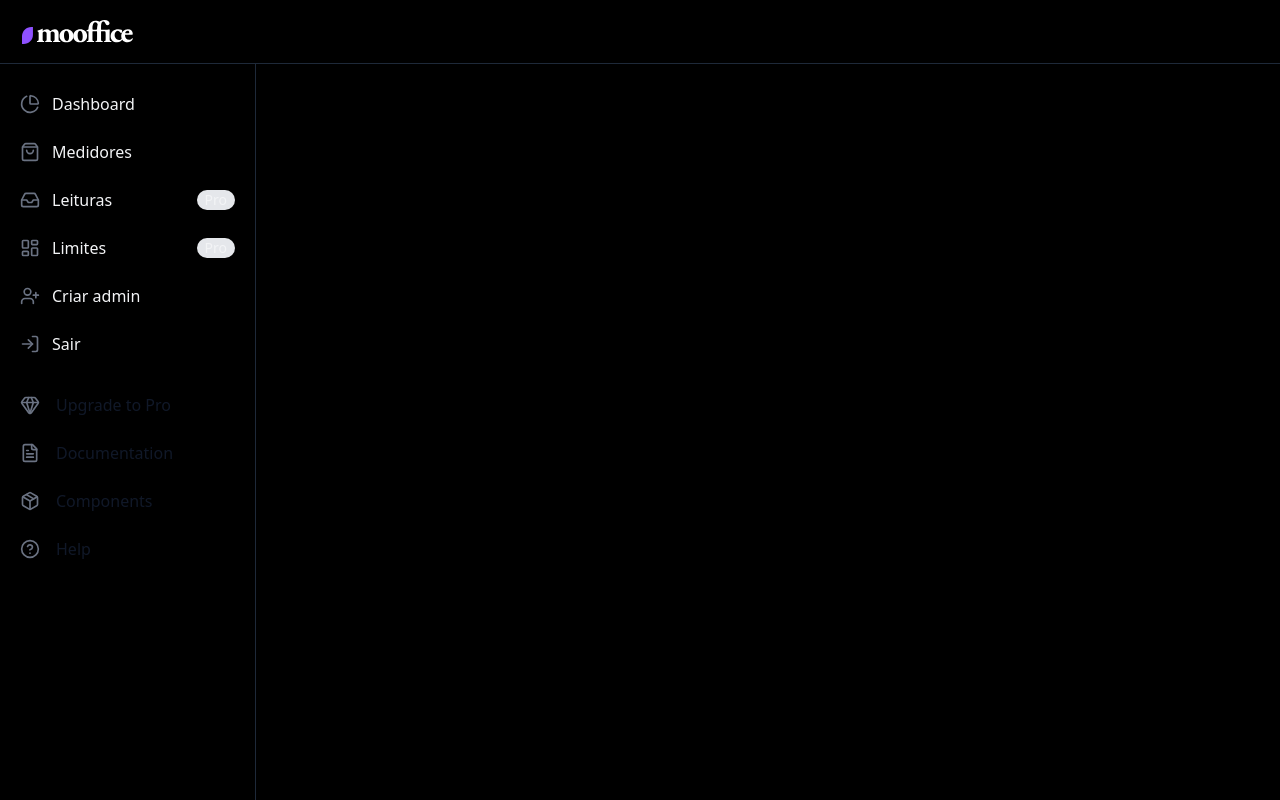
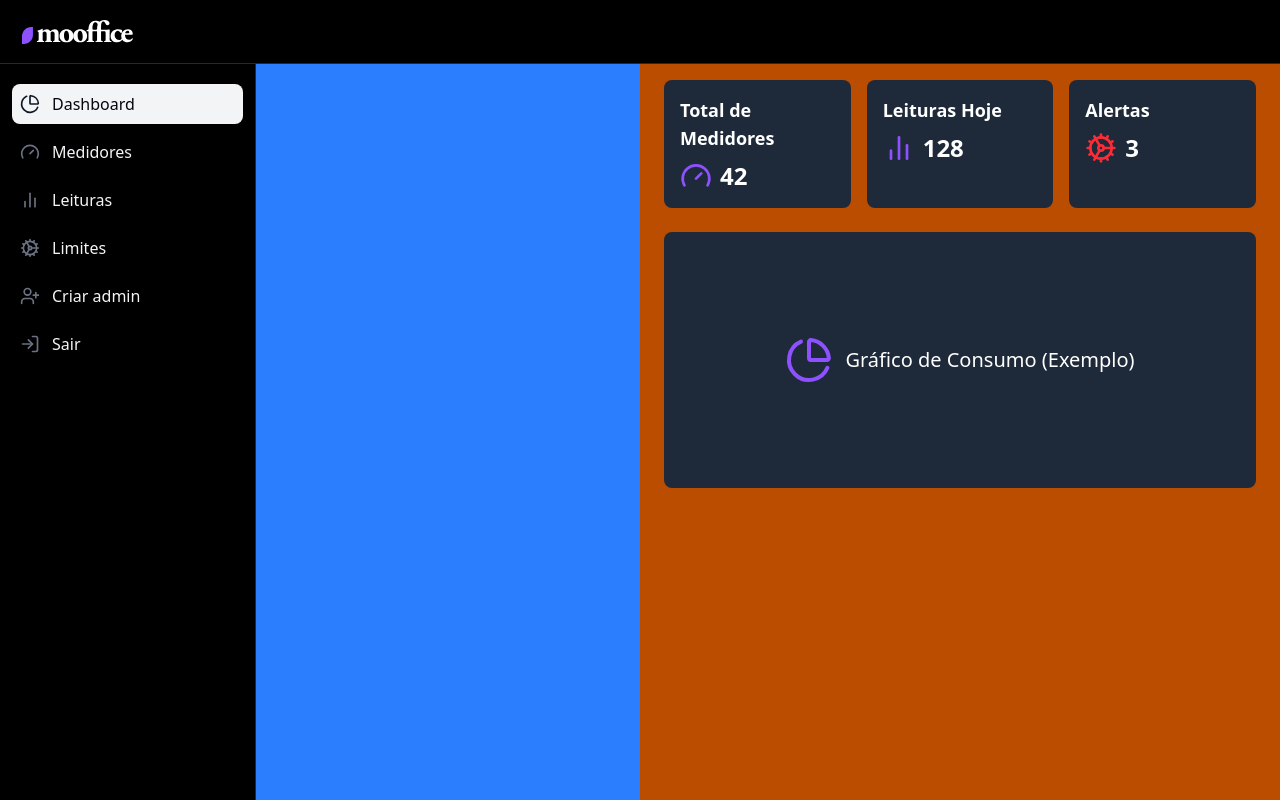
Before and after one commit to erdesousa/mooffice-frontend, a React (Vite) app: page /dashboard in a window 1280 px wide. Built offline with nearby package versions, Linux system fonts and the light colour scheme.

Commit message:
feat: comitando um version

```diff
--- a/package.json
+++ b/package.json
@@ -21,7 +21,8 @@
     "react-input-mask": "^2.0.4",
     "react-router-dom": "^7.8.0",
     "validator": "^13.15.15",
-    "zod": "^4.0.17"
+    "zod": "^4.0.17",
+    "zustand": "^5.0.7"
   },
   "devDependencies": {
     "@eslint/js": "^9.33.0",
--- /dev/null
+++ b/src/components/ui/MainContent.tsx
@@ -0,0 +1,100 @@
+import React from 'react';
+import { PieChart, Gauge, ChartNoAxesColumn, Cog, UserPlus } from 'lucide-react';
+
+interface MainContentProps {
+  activeItem: string;
+}
+
+const MainContent: React.FC<MainContentProps> = ({ activeItem }) => {
+  // Renderiza diferentes conteúdos com base no item ativo
+  const renderContent = () => {
+    switch (activeItem) {
+      case 'Dashboard':
+        return (
+          <div className="p-6">
+            <h1 className="text-2xl font-bold mb-6">Dashboard</h1>
+            <div className="grid grid-cols-1 md:grid-cols-2 lg:grid-cols-3 gap-4 mb-6">
+              {/* KPIs */}
+              <div className="bg-gray-800 rounded-lg p-4 text-white">
+                <h2 className="text-lg font-semibold mb-2">Total de Medidores</h2>
+                <div className="flex items-center">
+                  <Gauge className="w-8 h-8 mr-2 text-violet-500" />
+                  <span className="text-2xl font-bold">42</span>
+                </div>
+              </div>
+              <div className="bg-gray-800 rounded-lg p-4 text-white">
+                <h2 className="text-lg font-semibold mb-2">Leituras Hoje</h2>
+                <div className="flex items-center">
+                  <ChartNoAxesColumn className="w-8 h-8 mr-2 text-violet-500" />
+                  <span className="text-2xl font-bold">128</span>
+                </div>
+              </div>
+              <div className="bg-gray-800 rounded-lg p-4 text-white">
+                <h2 className="text-lg font-semibold mb-2">Alertas</h2>
+                <div className="flex items-center">
+                  <Cog className="w-8 h-8 mr-2 text-red-500" />
+                  <span className="text-2xl font-bold">3</span>
+                </div>
+              </div>
+            </div>
+            {/* Gráfico */}
+            <div className="bg-gray-800 rounded-lg p-4 text-white h-64 flex items-center justify-center">
+              <PieChart className="w-12 h-12 mr-3 text-violet-500" />
+              <span className="text-xl">Gráfico de Consumo (Exemplo)</span>
+            </div>
+          </div>
+        );
+      case 'Medidores':
+        return (
+          <div className="p-6">
+            <h1 className="text-2xl font-bold mb-6">Medidores</h1>
+            <div className="bg-gray-800 rounded-lg p-4 text-white">
+              <p>Lista de medidores e suas informações</p>
+            </div>
+          </div>
+        );
+      case 'Leituras':
+        return (
+          <div className="p-6">
+            <h1 className="text-2xl font-bold mb-6">Leituras</h1>
+            <div className="bg-gray-800 rounded-lg p-4 text-white">
+              <p>Histórico de leituras e gráficos</p>
+            </div>
+          </div>
+        );
+      case 'Limites':
+        return (
+          <div className="p-6">
+            <h1 className="text-2xl font-bold mb-6">Limites</h1>
+            <div className="bg-gray-800 rounded-lg p-4 text-white">
+              <p>Configuração de limites e alertas</p>
+            </div>
+          </div>
+        );
+      case 'Criar admin':
+        return (
+          <div className="p-6">
+            <h1 className="text-2xl font-bold mb-6">Criar Administrador</h1>
+            <div className="bg-gray-800 rounded-lg p-4 text-white">
+              <p>Formulário para criar novos administradores</p>
+            </div>
+          </div>
+        );
+      default:
+        return (
+          <div className="p-6">
+            <h1 className="text-2xl font-bold mb-6">Selecione uma opção</h1>
+            <p>Escolha uma opção no menu lateral para visualizar o conteúdo.</p>
+          </div>
+        );
+    }
+  };
+
+  return (
+    <div className="text-white w-full h-full overflow-y-auto">
+      {renderContent()}
+    </div>
+  );
+};
+
+export default MainContent;
--- a/src/components/ui/Sidebar.tsx
+++ b/src/components/ui/Sidebar.tsx
@@ -1,45 +1,35 @@
 import React from 'react';
 import {
   PieChart,
-  LayoutDashboard,
-  Inbox,
-  ShoppingBag,
   LogIn,
   UserPlus,
   Search,
-  Gem,
-  FileText,
-  Package,
-  HelpCircle
+  Gauge,
+  ChartNoAxesColumn,
+  Cog,
 } from 'lucide-react';
 
 interface SidebarProps {
   isOpen: boolean;
+  onItemClick: (label: string) => void;
+  activeItem: string;
 }
 
-const Sidebar: React.FC<SidebarProps> = ({ isOpen }) => {
+const Sidebar: React.FC<SidebarProps> = ({ isOpen, onItemClick, activeItem }) => {
   const menuItems = [
     { icon: PieChart, label: 'Dashboard', href: '#' },
-    { icon: ShoppingBag, label: 'Medidores', href: '#' },
-    { icon: Inbox, label: 'Leituras', href: '#', badge: 'Pro', target: '_blank' },
-    { icon: LayoutDashboard, label: 'Limites', href: '#', badge: 'Pro', target: '_blank' },
+    { icon: Gauge, label: 'Medidores', href: '#' },
+    { icon: ChartNoAxesColumn, label: 'Leituras', href: '#' },
+    { icon: Cog, label: 'Limites', href: '#' },
     { icon: UserPlus, label: 'Criar admin', href: '#' },
     { icon: LogIn, label: 'Sair', href: '#' },
-  ];
-
-  const secondaryItems = [
-    { icon: Gem, label: 'Upgrade to Pro', href: '#' },
-    { icon: FileText, label: 'Documentation', href: '#', target: '_blank' },
-    { icon: Package, label: 'Components', href: '#', target: '_blank' },
-    { icon: HelpCircle, label: 'Help', href: '#', target: '_blank' },
   ];
 
   return (
     <>
       <aside
-        className={`fixed z-20 h-full top-0 left-0 pt-16 flex lg:flex flex-shrink-0 flex-col w-64 transition-all duration-300 ${
-          isOpen ? 'translate-x-0' : '-translate-x-full lg:translate-x-0'
-        }`}
+        className={`fixed z-20 h-full top-0 left-0 pt-16 flex lg:flex flex-shrink-0 flex-col w-64 transition-all duration-300 ${isOpen ? 'translate-x-0' : '-translate-x-full lg:translate-x-0'
+          }`}
       >
         <div className="relative flex-1 flex flex-col min-h-0 border-r border-gray-800 bg-black pt-0">
           <div className="flex-1 flex flex-col pt-5 pb-4 overflow-y-auto">
@@ -62,40 +52,23 @@ const Sidebar: React.FC<SidebarProps> = ({ isOpen }) => {
                   <li key={index}>
                     <a
                       href={item.href}
-                      target={item.target}
-                      className="text-base text-gray-100 font-normal rounded-lg flex items-center p-2 hover:bg-gray-100 hover:text-gray-950 group transition-colors"
+                      onClick={(e) => {
+                        e.preventDefault();
+                        onItemClick(item.label);
+                      }}
+                      className={`text-base text-gray-100 font-normal rounded-lg flex items-center p-2 hover:bg-gray-100 hover:text-gray-950 group transition-colors ${activeItem === item.label ? 'bg-gray-100 text-gray-950' : ''}`}
                     >
-                      <item.icon className="w-5 h-5 text-gray-500 group-hover:text-gray-900 transition duration-75" />
+                      <item.icon className={`w-5 h-5 ${activeItem === item.label ? 'text-gray-900' : 'text-gray-500'} group-hover:text-gray-900 transition duration-75`} />
                       <span className="ml-3 flex-1 whitespace-nowrap">{item.label}</span>
-                      {item.badge && (
-                        <span className="bg-gray-200 text-gray-100 ml-3 text-sm font-medium inline-flex items-center justify-center px-2 rounded-full">
-                          {item.badge}
-                        </span>
-                      )}
                     </a>
                   </li>
                 ))}
               </ul>
-
-              <div className="space-y-2 pt-2">
-                {secondaryItems.map((item, index) => (
-                  <a
-                    key={index}
-                    href={item.href}
-                    target={item.target}
-                    className="text-base text-gray-900 font-normal rounded-lg hover:bg-gray-100 group transition duration-75 flex items-center p-2"
-                  >
-                    <item.icon className="w-5 h-5 text-gray-500 flex-shrink-0 group-hover:text-gray-900 transition duration-75" />
-                    <span className="ml-4">{item.label}</span>
-                  </a>
-                ))}
-              </div>
             </div>
           </div>
         </div>
       </aside>
 
-      {/* Mobile backdrop */}
       {isOpen && (
         <div className="bg-gray-900 opacity-50 fixed inset-0 z-10 lg:hidden" />
       )}
--- a/src/pages/Dashboard/Dashboard.tsx
+++ b/src/pages/Dashboard/Dashboard.tsx
@@ -1,22 +1,38 @@
 import { useState } from 'react';
 import Navbar from '../../components/ui/Navbar';
 import Sidebar from '../../components/ui/Sidebar';
+import MainContent from '../../components/ui/MainContent';
 
 function Dashboard() {
   const [isSidebarOpen, setIsSidebarOpen] = useState(false);
+  const [activeItem, setActiveItem] = useState('Dashboard');
 
   const toggleSidebar = () => {
     setIsSidebarOpen(!isSidebarOpen);
   };
 
+  const handleItemClick = (label: string) => {
+    setActiveItem(label);
+    // Em dispositivos móveis, fecha a sidebar após clicar
+    if (window.innerWidth < 1024) {
+      setIsSidebarOpen(false);
+    }
+  };
+
   return (
-    <div className="h-screen overflow-hidden flex items-center justify-center" style={{ background: '#000000' }}>
-      <div className="w-full h-full">
+    <div className="bg-black h-screen overflow-hidden flex">
+      <div className="bg-blue-500 w-full h-full">
         <Navbar isSidebarOpen={isSidebarOpen} toggleSidebar={toggleSidebar} />
       </div>
 
-      <div className="flex overflow-hidden bg-white pt-16">
-        <Sidebar isOpen={isSidebarOpen} />
+      <div className="bg-amber-700 overflow-hidden w-full h-full">
+        <Sidebar
+          isOpen={isSidebarOpen}
+          onItemClick={handleItemClick}
+          activeItem={activeItem}
+        />
+
+        <MainContent activeItem={activeItem} />
       </div>
     </div>
   );
--- a/src/pages/Register/Register.tsx
+++ b/src/pages/Register/Register.tsx
@@ -3,19 +3,27 @@ import Button from "../../components/ui/Button";
 import StateSelect from "../../components/ui/StateSelect";
 import { useForm } from "react-hook-form";
 import validator from 'validator';
-import { Link } from "react-router-dom";
+import { Link, useNavigate } from "react-router-dom";
 import type { EnterpriseInput } from '../../types/cadastro/empresa';
 import logo from "../../assets/Group 2260.svg";
 import { cadastro } from "../../api/authApi";
+import { useEmpresaStore } from "../../store/useEmpresaStore";
 
 export default function Register() {
 
     const { register, handleSubmit, formState: { errors } } = useForm<EnterpriseInput>();
 
+    const navigate = useNavigate();
+    const setEmpresaId = useEmpresaStore((state) => state.setEmpresaId);
+
     const onSubmit = async (data: EnterpriseInput) => {
         try {
             const response = await cadastro(data);
+
             console.log("Empresa cadastrada com sucesso:", response);
+
+            setEmpresaId(response.data.id_empresa);
+            navigate("/dashboard");
         } catch (error) {
             console.log('Erro no cadastro:', error);
         }
--- /dev/null
+++ b/src/store/useEmpresaStore.ts
@@ -0,0 +1,14 @@
+import { create } from "zustand";
+
+interface EmpresaState {
+    empresaId: string | null;
+    setEmpresaId: (id: string | null) => void;
+}
+
+export const useEmpresaStore = create<EmpresaState>((set) => ({
+    empresaId: localStorage.getItem("id_empresa") || null,
+    setEmpresaId: (id) => {
+        localStorage.setItem("id_empresa", id || "");
+        set({ empresaId: id });
+    },
+}));
```
Also changed, not shown: 1 other file (tests, documents, lock files or other folders).
